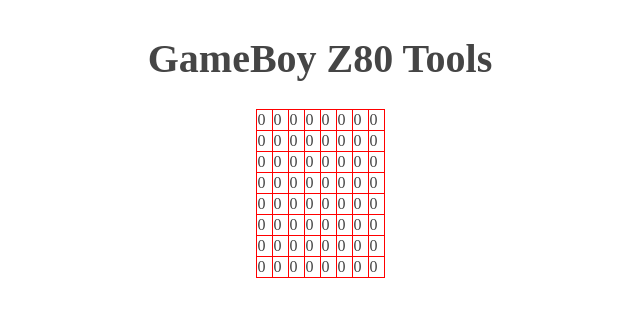
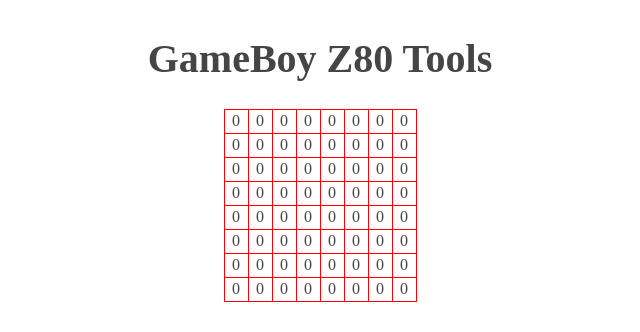
Before and after one commit to doeg/gbz80-tools, a React app: page / in a window 1280 px wide. Shown: the top 332 px of the page, without its empty margins (320-960 px from the left). Built offline with nearby package versions, Linux system fonts and the light colour scheme; a web font is replaced by a local one.

Commit message:
Bigger pixels

```diff
--- a/src/components/canvas.css
+++ b/src/components/canvas.css
@@ -1,5 +1,5 @@
 :root {
-  --pixelSize: 16px;
+  --pixelSize: 24px;
 }
 
 .canvas {
@@ -10,5 +10,6 @@
   border: solid 1px red;
   cursor: crosshair;
   height: var(--pixelSize);
+  text-align: center;
   width: var(--pixelSize);
 }
```
